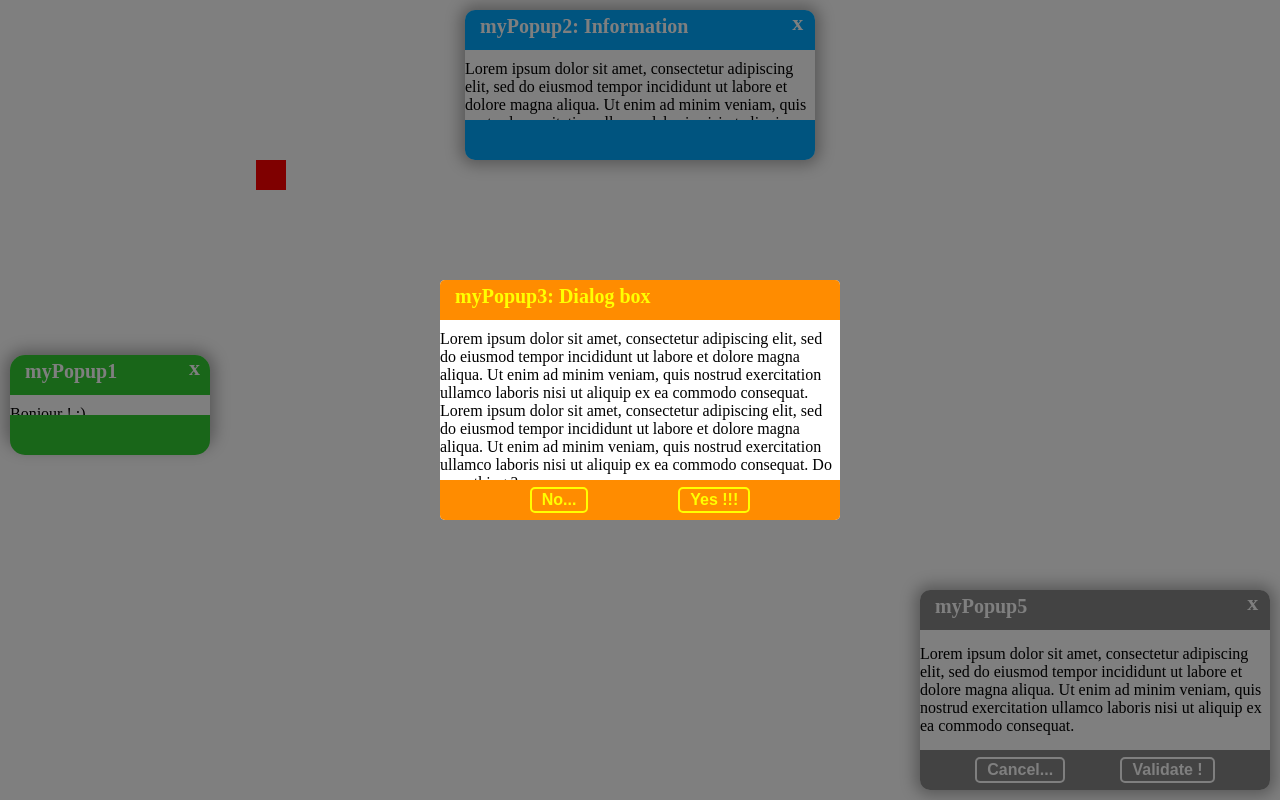
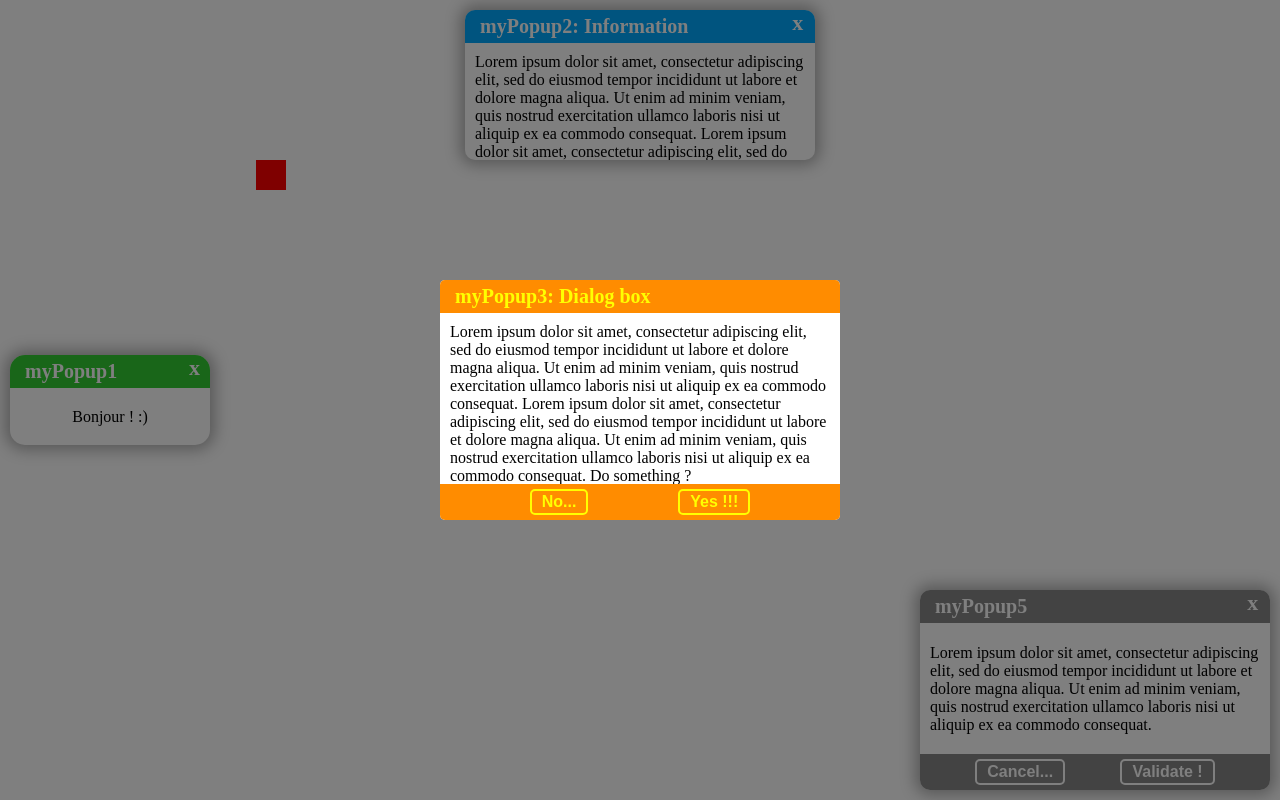
Before and after one commit to Pandidoux/PopupJS, a plain HTML site: page index.html in a window 1280 px wide. Drawn offline with Linux system fonts and the light colour scheme.

Commit message:
correction modal click + content width

```diff
--- a/index.html
+++ b/index.html
@@ -6,8 +6,8 @@
     <title>PopupJS examples</title>
     <meta name='viewport' content='width=device-width, initial-scale=1'>
 
-    <!-- <script src='popup-js.js'></script> -->
-    <script src='popup-js.min.js'></script>
+    <script src='popup-js.js'></script>
+    <!-- <script src='popup-js.min.js'></script> -->
 
 </head>
 <body>
@@ -25,13 +25,13 @@
             color_main: 'limegreen',
             color_secondary: 'white',
             draggable: true,
-            modal_show:  false,
+            modal_show: false,
             modal_close: false,
             position: 'left',
-            header_show: true,
+            title_show: true,
             title_text: "myPopup1",
             content_text: "Bonjour ! :)",
-            buttonclose_show:  true,
+            buttonclose_show: true,
             buttonvalidate_show: false,
             buttoncancel_show: false,
         };
@@ -48,13 +48,13 @@
             color_main: '#0AF',
             color_secondary: '#FFF',
             draggable: true,
-            modal_show:  false,
+            modal_show: false,
             modal_close: false,
             position: 'top',
-            header_show: true,
+            title_show: true,
             title_text: "myPopup2: Information",
             content_text: "Lorem ipsum dolor sit amet,\n consectetur adipiscing elit, sed do eiusmod tempor incididunt ut labore et dolore magna aliqua.\nUt enim ad minim veniam, quis nostrud exercitation ullamco laboris nisi ut aliquip ex ea commodo consequat.\nLorem ipsum dolor sit amet, consectetur adipiscing elit, sed do eiusmod tempor incididunt ut labore et dolore magna aliqua.\nUt enim ad minim veniam, quis nostrud exercitation ullamco laboris nisi ut aliquip ex ea commodo consequat.",
-            buttonclose_show:  true,
+            buttonclose_show: true,
             buttonvalidate_show: false,
             buttoncancel_show: false,
         };
@@ -79,14 +79,14 @@
             height: 80,
             radius: 5,
             draggable: false,
-            modal_show:  false,
+            modal_show: false,
             modal_close: false,
             position: 'anchor',
             anchor_target: '#anchor_element',
             anchor_side: 'auto',
-            header_show: false,
+            title_show: false,
             content_text: "myPopup4: Lorem ipsum dolor sit amet, consectetur adipiscing elit",
-            buttonclose_show:  false,
+            buttonclose_show: false,
             buttonvalidate_show: false,
             buttoncancel_show: false,
         };
@@ -110,12 +110,12 @@
             height: 200,
             radius: 10,
             draggable: true,
-            modal_show:  false,
+            modal_show: false,
             modal_close: false,
             position: 'bottomright',
-            header_show: true,
+            title_show: true,
             title_text: 'myPopup5',
-            buttonclose_show:  true,
+            buttonclose_show: true,
             buttonvalidate_show: true,
             buttonvalidate_text: 'Validate !',
             buttonvalidate_callback: function(){ console.log('Execute Validate !'); },
@@ -137,13 +137,13 @@
             color_main: 'darkorange',
             color_secondary: 'yellow',
             draggable: false,
-            modal_show:  true,
+            modal_show: true,
             modal_close: true,
             position: 'center',
-            header_show: true,
+            title_show: true,
             title_text: 'myPopup3: Dialog box',
             content_text: "Lorem ipsum dolor sit amet,\n consectetur adipiscing elit, sed do eiusmod tempor incididunt ut labore et dolore magna aliqua.\nUt enim ad minim veniam, quis nostrud exercitation ullamco laboris nisi ut aliquip ex ea commodo consequat.\nLorem ipsum dolor sit amet, consectetur adipiscing elit, sed do eiusmod tempor incididunt ut labore et dolore magna aliqua.\nUt enim ad minim veniam, quis nostrud exercitation ullamco laboris nisi ut aliquip ex ea commodo consequat.\n\nDo something ?",
-            buttonclose_show:  false,
+            buttonclose_show: false,
             buttonvalidate_show: true,
             buttonvalidate_text: 'Yes !!!',
             buttonvalidate_callback: function(){ console.log('Yes'); },
--- a/popup-js.js
+++ b/popup-js.js
@@ -66,7 +66,7 @@ class PopupJS {
             position: undefined, // {String} Popup postion center | fullscreen | top | bottom | left | right | topleft | topright | bottomleft | bottomright
             anchor_target: undefined, // {String} Anchor selector for the posittion:'anchor'
             anchor_side: undefined, // {String} Popup placement side for position:'anchor' top | bottom | left | right | topleft | topright | bottomleft | bottomright | center
-            header_show: undefined, // {Boolean} Display popup header
+            title_show: undefined, // {Boolean} Display popup header
             title_text: undefined, // {String} Popup title text
             content_text: undefined, // {String} Popup content text
             buttonclose_show: undefined, // {Boolean} Display close button [x]
@@ -147,9 +147,9 @@ class PopupJS {
         } else { popup.modal_show = false; }
 
         // Display popup header (default: true)
-        if ( options!==undefined && options.header_show!==undefined ) {
-            popup.header_show = options.header_show;
-        } else { popup.header_show = true; }
+        if ( options!==undefined && options.title_show!==undefined ) {
+            popup.title_show = options.title_show;
+        } else { popup.title_show = true; }
 
         // Popup title text (default: Title...)
         if ( options!==undefined && options.title_text!==undefined ) {
@@ -232,7 +232,7 @@ class PopupJS {
             if ( this.html === null ){ this.html=document.createElement('div'); }
             let modal = document.querySelector('#'+this.id+'>.popup-modal');
             if ( modal === null ){ modal=document.createElement('div'); }
-            if ( this.modal_close && this.buttonclose_show ){
+            if ( this.modal_close && !this.buttonclose_show ){
                 modal.addEventListener('click', this.close); // Click on modal to close
             } else {
                 modal.removeEventListener('click', this.close); // Click on modal do nothing
@@ -246,7 +246,7 @@ class PopupJS {
             let close_button = document.querySelector('#'+this.id+'>.popup>.popup-header>.popup-close');
             if ( close_button === null ){
                 close_button=document.createElement('div');
-                if ( this.header_show && this.buttonclose_show ){ close_button.addEventListener( 'click', this.close ); }
+                if ( this.title_show && this.buttonclose_show ){ close_button.addEventListener( 'click', this.close ); }
             }
             let content = document.querySelector('#'+this.id+'>.popup>.popup-content');
             if ( content === null ){ content=document.createElement('div'); }
@@ -267,7 +267,7 @@ class PopupJS {
             this.html.appendChild(modal); // Add modal
             this.html.appendChild(popup); // Add popup
             popup.appendChild(header);
-            if ( this.header_show ){
+            if ( this.title_show ){
                 header.appendChild(title);
             } else {
                 if ( header.hasChildNodes(title) ) { title.remove(); }
@@ -574,7 +574,7 @@ class PopupJS {
                 border-top-left-radius:inherit;
                 border-top-right-radius:inherit;
                 background:`+this.color_main+`;
-                min-height:40px;
+                /*min-height:40px;*/
             }
             #`+this.id+`>.popup>.popup-header>.popup-title{
                 width:100%;
@@ -597,7 +597,6 @@ class PopupJS {
                 cursor:pointer;
             }
             #`+this.id+`>.popup>.popup-content{
-                width: 100%;
                 padding:10px;
                 max-height:calc(`+this.height+`px);
                 overflow-y:auto;
@@ -615,7 +614,7 @@ class PopupJS {
                 border-bottom-left-radius:inherit;
                 border-bottom-right-radius:inherit;
                 background:`+this.color_main+`;
-                min-height:40px;
+                /*min-height:40px;*/
             }
             #`+this.id+`>.popup>.popup-footer>.popup-button{
                 min-width:50px;
```
Also changed, not shown: popup-js.min.js, 1 other file.
